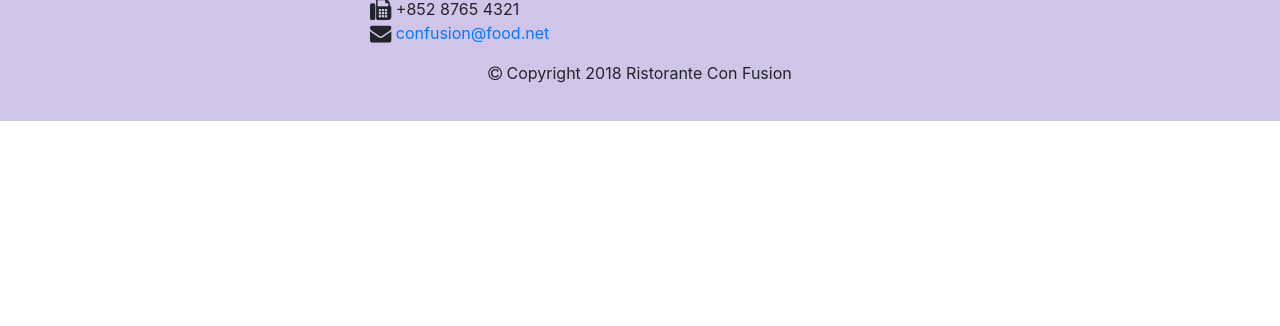
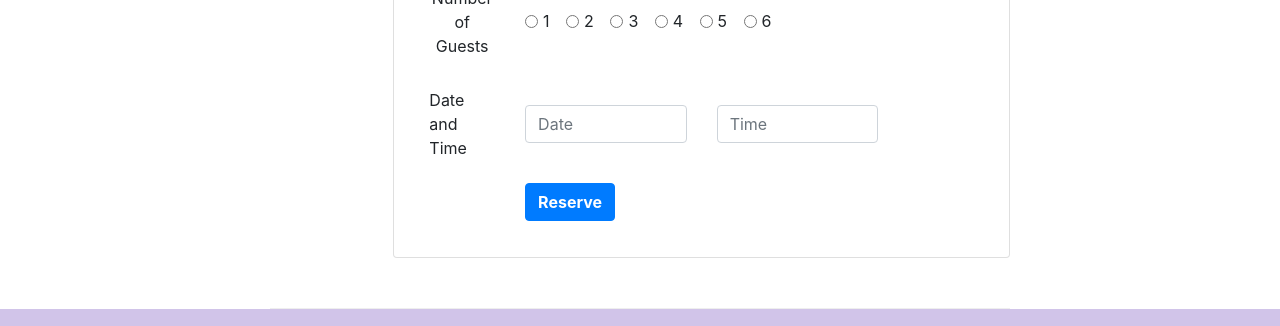
Before and after one commit to msdianyogi/BootstrapExercise, a website: page index.html in a window 1280 px wide. Shown: the part 1685-2011 px from the top of the page. Before the commit the page ends 1806 px from the top, so only its background shows below. Drawn offline with nearby package versions, Linux system fonts and the light colour scheme.

Commit message:
Assignment 2 Bootstrap CSS Components

```diff
--- a/index.html
+++ b/index.html
@@ -39,11 +39,19 @@
                     <h1>Ristorante con Fusion</h1>
                     <p>We take inspiration from the World's best cuisines, and create a unique fusion experience. Our lipsmacking creations will tickle your culinary senses!</p>
                 </div>
-                <div class="col-12 col-sm">
+                <div class="col-12 col-sm-3">
                     <div class="col-12 col-sm align-self-center">
                         <img src="img/logo.png" class="img-fluid">
                     </div>
                 </div>
+                <div class="col-12 col-sm-3 align-self-center">
+                    <div>
+                        <a class="btn btn-block" href="#ReserveTable">
+                            <button type="submit" class="btn btn-block btn-sm btn-warning font-weight-bold">Reserve Table</button>
+                        </a>
+                    </div>
+                </div>
+
             </div>
         </div>
     </header>
@@ -72,8 +80,14 @@
                 <h3>This Month's Promotions</h3>
             </div>
             <div class="col col-sm col-md">
-                <h2>Weekend Grand Buffet</h2>
-                <p>Featuring mouthwatering combinations with a choice of five different salads, six enticing appetizers, six main entrees and five choicest desserts. Free flowing bubbly and soft drinks. All for just $19.99 per person </p>
+                <div class="media">
+                    <div class="media-body">
+                        <h2>Weekend Grand Buffet <span class="badge badge-danger">NEW</span></h2>
+                        <p>Featuring mouthwatering combinations with a choice of five different salads, six enticing appetizers, six main entrees and five choicest desserts. Free flowing bubbly and soft drinks. All for just $19.99 per person </p>
+                    </div>
+                    <img class="d-flex ml-3 img-thumbnail align-self-center" src="./img/buffet.png"
+                        alt="Weekend Grand Buffer">
+                </div>
             </div>
         </div>
 
@@ -95,7 +109,64 @@
                             </p>
                     </div>
                 </div>
+            </div>
+        </div>
+        <div class="row row-content col-12 col-sm-8" id="ReserveTable">
+            <div class="card offset-sm-2">
+                <h3 class="card-header bg-warning text-white font-weight-bold">Reserve a Table</h3>
+                <div class="card-body">
+                    <div class="col-12 col-sm">
+                        <form>
+                            <div class="form-group row">
+                                <div class="col-sm-2">
+                                    <label for="inlineRadio1" class="col-form-label text-center">Number of Guests</label>
+                                </div>
+                                <div class="col-sm-10 align-self-center">
+                                    <div class="form-check form-check-inline">
+                                        <input class="form-check-input" type="radio" name="inlineRadioOptions" id="inlineRadio1" value="option1">
+                                        <label class="form-check-label" for="inlineRadio1">1</label>
+                                      </div>
+                                      <div class="form-check form-check-inline">
+                                        <input class="form-check-input" type="radio" name="inlineRadioOptions" id="inlineRadio2" value="option2">
+                                        <label class="form-check-label" for="inlineRadio2">2</label>
+                                      </div>
+                                      <div class="form-check form-check-inline">
+                                        <input class="form-check-input" type="radio" name="inlineRadioOptions" id="inlineRadio3" value="option3">
+                                        <label class="form-check-label" for="inlineRadio3">3</label>
+                                      </div>
+                                      <div class="form-check form-check-inline">
+                                        <input class="form-check-input" type="radio" name="inlineRadioOptions" id="inlineRadio4" value="option4">
+                                        <label class="form-check-label" for="inlineRadio4">4</label>
+                                      </div>
+                                      <div class="form-check form-check-inline">
+                                        <input class="form-check-input" type="radio" name="inlineRadioOptions" id="inlineRadio5" value="option5">
+                                        <label class="form-check-label" for="inlineRadio5">5</label>
+                                      </div>
+                                      <div class="form-check form-check-inline">
+                                        <input class="form-check-input" type="radio" name="inlineRadioOptions" id="inlineRadio5" value="option5">
+                                        <label class="form-check-label" for="inlineRadio5">6</label>
+                                      </div>
+                                </div>
+                            </div>
+                            <div class="form-group row">
+                                    <label for="date" class="col-12 col-sm-2 col-form-label">Date and Time</label>
+                                    <div class="col-sm-4 align-self-center">
+                                        <input type="text" class="form-control" id="date" name="date" placeholder="Date">
+                                    </div>
+                                    <div class="col-sm-4 align-self-center">
+                                        <input type="text" class="form-control" id="time" name="time" placeholder="Time">
+                                    </div>
+                            </div>
+                            <div class="form-group row">
+                                    <div class="offset-sm-2 col-sm-10">
+                                        <button type="submit" class="btn btn-primary font-weight-bold">Reserve</button>
+                                    </div>
+                            </div>
+                            </div>
 
+                        </form>
+                    </div>
+                </div>
             </div>
         </div>
     </div>
```
